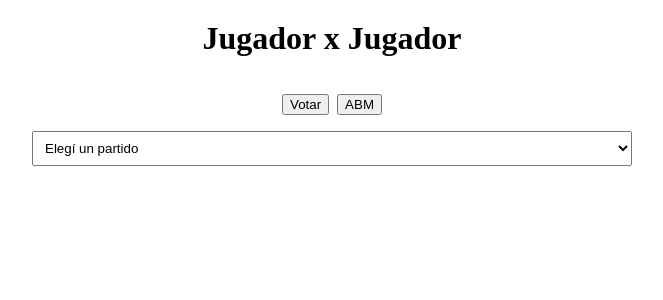
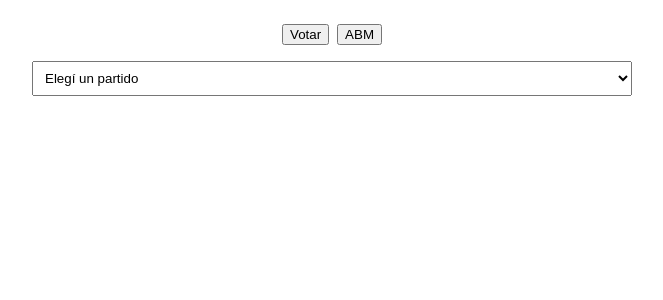
Before and after one commit to npan99/jugadorxjugador, a React (Create React App) app: page / in a window 1280 px wide. Shown: the top 300 px of the page, without its empty margins (308-971 px from the left). Built offline with nearby package versions, Linux system fonts and the light colour scheme.

Commit message:
Update main.tsx

```diff
--- a/src/main.tsx
+++ b/src/main.tsx
@@ -1,10 +1,10 @@
-
 import React from 'react';
 import ReactDOM from 'react-dom/client';
-import App from './App';
+import PlayerRatingWidget from './PlayerRatingWidget';
 
-ReactDOM.createRoot(document.getElementById('root')!).render(
+const root = ReactDOM.createRoot(document.getElementById('root') as HTMLElement);
+root.render(
   <React.StrictMode>
-    <App />
+    <PlayerRatingWidget />
   </React.StrictMode>
 );
```
